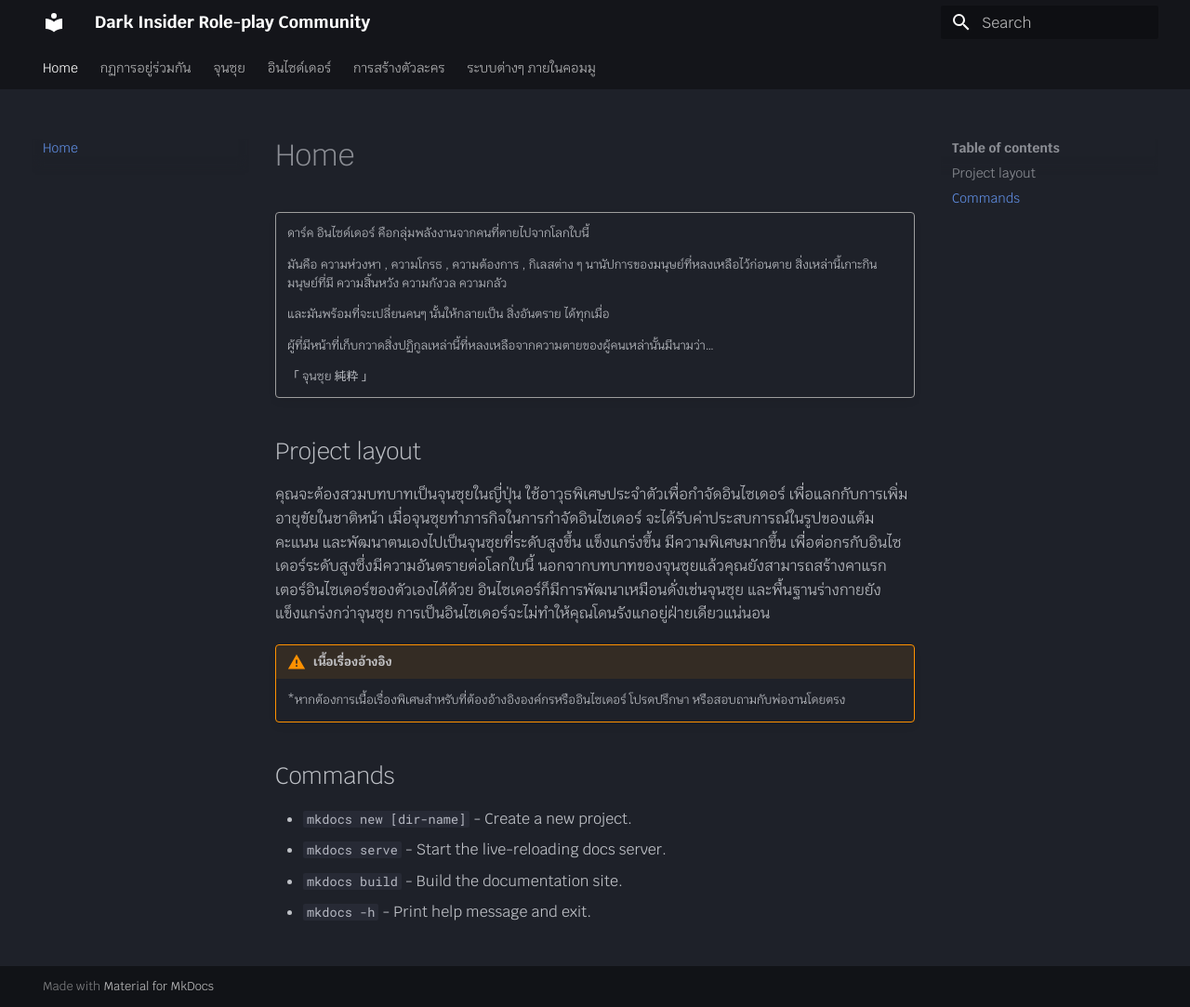
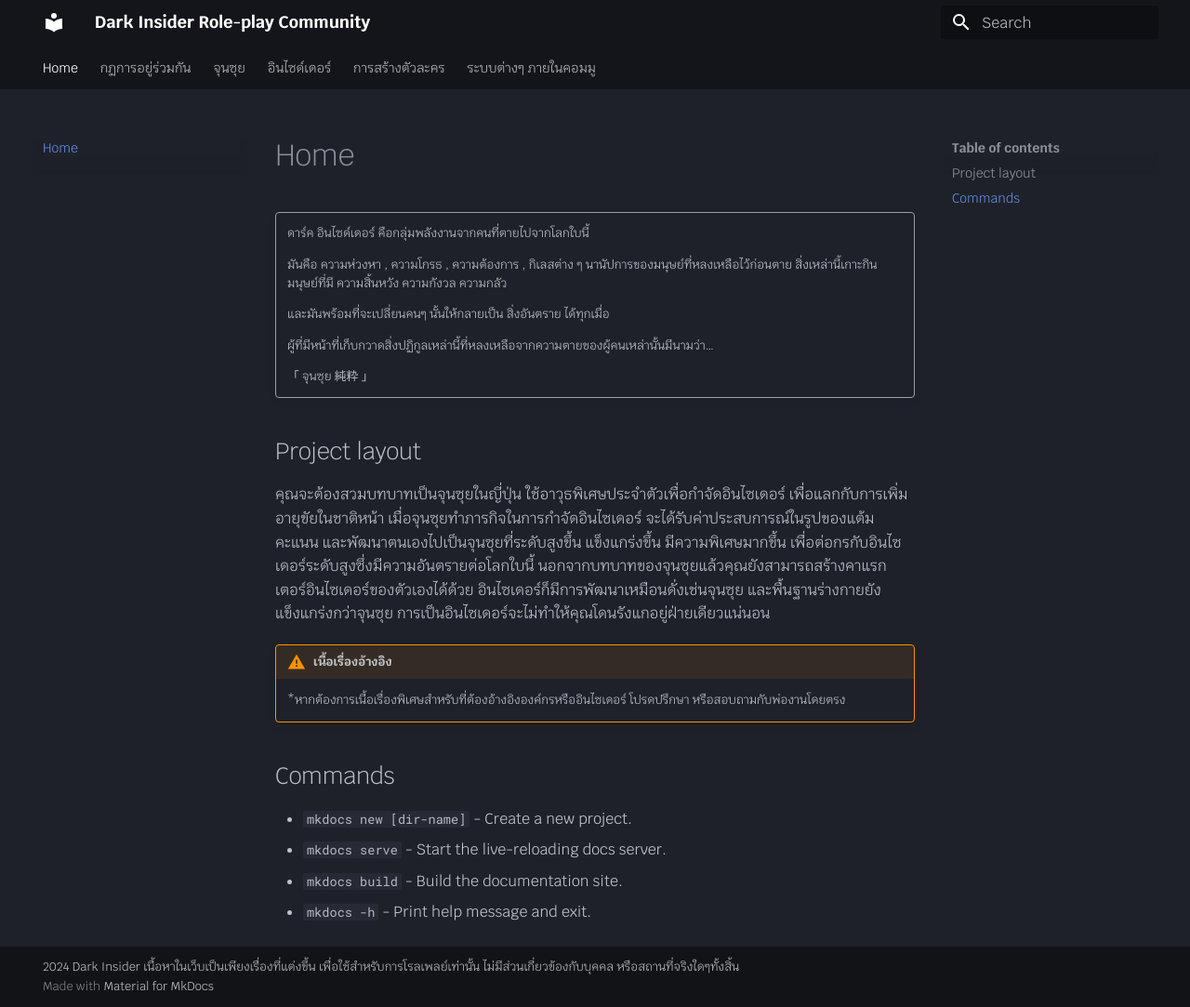
Before and after one commit to Mujina7569/darkInsider-doc, an MkDocs documentation site: the page built from docs/index.md, in a window 1280 px wide and 1083 px high. Shown: the whole window at 93% size. Built offline with MkDocs 1.6.1 and Material for MkDocs 9.7.7, drawn with Linux system fonts in a browser that asks for light colours.

Commit message:
Add Footer

```diff
--- a/mkdocs.yml
+++ b/mkdocs.yml
@@ -1,4 +1,6 @@
 site_name: Dark Insider Role-play Community
+site_description: Dark Insider Role-play Community Documentation
+site_author: mujina7560
 theme:
   name: material
   logo:
@@ -66,3 +68,12 @@ nav:
       # - 'คุโมะ': 'mission.md'
       # - 'NPC': 'mission.md'
       # - 'บันทึกลับของหน่วยข่าวกรอง': 'mission.md'
+
+extra:
+  generator: true
+  # social:
+  # - icon: fontawesome/brands/discord
+  #   link: #
+
+copyright:
+  2024 Dark Insider เนื้อหาในเว็บเป็นเพียงเรื่องที่แต่งขึ้น เพื่อใช้สำหรับการโรลเพลย์เท่านั้น ไม่มีส่วนเกี่ยวข้องกับบุคคล หรือสถานที่จริงใดๆทั้งสิ้น
```
